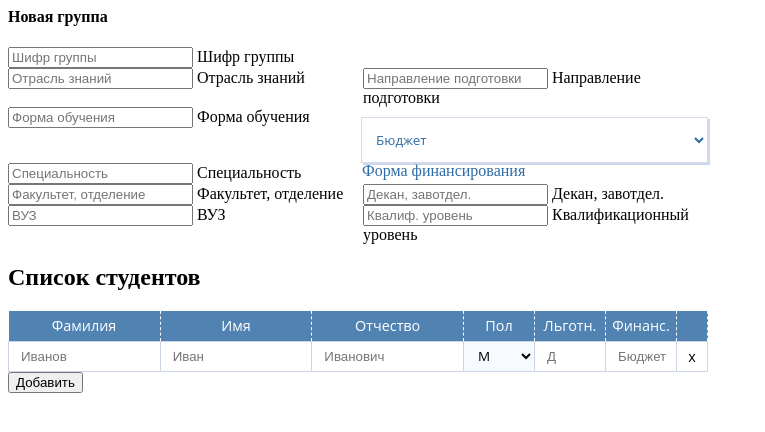
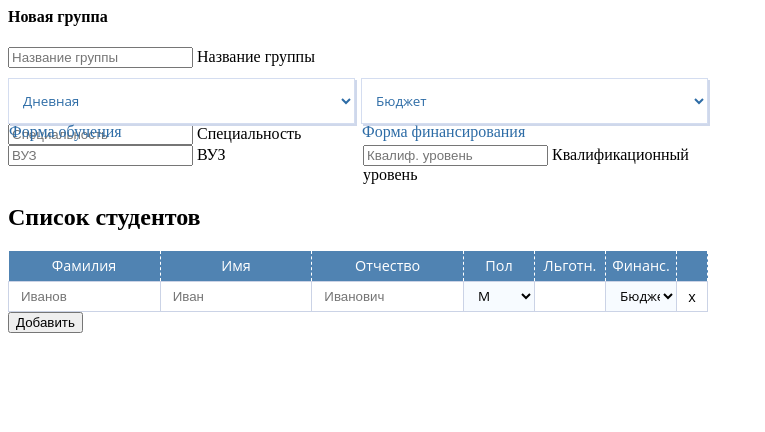
Before and after one commit to MikhailKravets/rj-app, a Python web app: template templates/add_group.html in a window 1280 px wide. Shown: the top 432 px of the page, without its empty margins (0-765 px from the left). Run offline with Jinja, Linux system fonts and the light colour scheme; the template is opened without the code that fills it, so the values that code supplies are empty.

Commit message:
Send add group data to server

```diff
--- a/templates/add_group.html
+++ b/templates/add_group.html
@@ -4,23 +4,18 @@
 <h4 class="titleHeader">Новая группа</h4>
 <div id="mainFrame">
     <div class="inputTextShell centerOne">
-        <input type="text" class="textField" placeholder="Шифр группы" required autocomplete="off">
-        <label class="prompt">Шифр группы</label>
+        <input type="text" class="textField" placeholder="Название группы" model="name" required autocomplete="off">
+        <label class="prompt">Название группы</label>
     </div>
-    <div class="inputTextShell leftHalf">
-        <input type="text" class="textField" placeholder="Отрасль знаний" required autocomplete="off">
-        <label class="prompt">Отрасль знаний</label>
-    </div>
-    <div class="inputTextShell rightHalf">
-        <input type="text" class="textField" placeholder="Направление подготовки" required autocomplete="off">
-        <label class="prompt">Направление подготовки</label>
-    </div>
-    <div class="inputTextShell leftHalf">
-        <input type="text" class="textField" placeholder="Форма обучения" required autocomplete="off">
-        <label class="prompt">Форма обучения</label>
+    <div class="selectShell leftHalf">
+        <select class="selectOne" default="Д" model="study_form" value="Д">
+            <option value="Д" selected="selected">Дневная</option>
+            <option value="З">Заочная</option>
+        </select>
+        <label class="prompt promptExpanded">Форма обучения</label>
     </div>
     <div class="selectShell rightHalf">
-        <select class="selectOne" model="sex" default="Б">
+        <select class="selectOne" default="Б" model="finance_form" value="Б">
             <option value="Б" selected="selected">Бюджет</option>
             <option value="К">Контракт</option>
         </select>
@@ -28,23 +23,15 @@
     </div>
     <div style="clear: both;"></div>
     <div class="inputTextShell centerOne">
-        <input type="text" class="textField" placeholder="Специальность" required autocomplete="off">
+        <input type="text" class="textField" placeholder="Специальность" model="specialty" required autocomplete="off">
         <label class="prompt">Специальность</label>
     </div>
     <div class="inputTextShell leftHalf">
-        <input type="text" class="textField" placeholder="Факультет, отделение" required autocomplete="off">
-        <label class="prompt">Факультет, отделение</label>
-    </div>
-    <div class="inputTextShell rightHalf">
-        <input type="text" class="textField" placeholder="Декан, завотдел." required autocomplete="off">
-        <label class="prompt">Декан, завотдел.</label>
-    </div>
-    <div class="inputTextShell leftHalf">
-        <input type="text" class="textField" placeholder="ВУЗ" required autocomplete="off">
+        <input type="text" class="textField" placeholder="ВУЗ" model="university" required autocomplete="off">
         <label class="prompt">ВУЗ</label>
     </div>
     <div class="inputTextShell rightHalf">
-        <input type="text" class="textField" placeholder="Квалиф. уровень" required autocomplete="off">
+        <input type="text" class="textField" placeholder="Квалиф. уровень" model="cvalification" required autocomplete="off">
         <label class="prompt">Квалификационный уровень</label>
     </div>
     <div style="clear: both"></div>
@@ -80,14 +67,18 @@
                    </select>
                 </td>
                 <td class="little">
-                    <input type="text" placeholder="Д" model-key="privilege">
+                    <input type="text" model-key="privilege">
                 </td>
                 <td class="little">
-                    <input type="text" placeholder="Бюджет" model-key="finance">
+                    <select class="selectOne" model-key="finance_form" novalidate="true">
+                        <option value="Б" selected="selected">Бюджет</option>
+                        <option value="К">Контракт</option>
+                   </select>
                 </td>
                 <td>x</td>
             </tr>
         </tbody>
     </table>
+    <div class="message center"></div>
     <button id="addButton">Добавить</button>
 </div>
--- a/templates/css/style.css
+++ b/templates/css/style.css
@@ -232,6 +232,11 @@ hr{
     color: #d4463f;
     line-height: 1.5;
 }
+.center{
+    text-align: center;
+    margin-left: auto;
+    margin-right: auto;
+}
 
 
 button{
--- a/templates/js/add_group.js
+++ b/templates/js/add_group.js
@@ -1,7 +1,17 @@
 function Controller(){
-    var model = {};
+    var model = {
+        name: '',
+        specialty: '',
+        finance_form: '',
+        study_form: '',
+        university: '',
+        cvalification: ''
+    };
     var students = [];
     var studentsView = $("[list-model]");
+
+
+    nullModel(model, true);
 
     studentsView.find('[model-key]').on('change', function(e){
         var closest = $(e.target).closest('tr');
@@ -40,4 +50,22 @@ function Controller(){
             closest.remove();
         }
     });
+
+    $('[model]').on('change', function(e){
+        model[$(e.target).attr('model')] = e.target.value;
+    });
+
+    $("#addButton").on('click', function(e){
+        if(!checkRequired($("[required]")))
+            showMessage($(".message"), 'Не все поля заполненны!');
+        else{
+            hideMessage($(".message"));
+            console.log(model);
+            console.log(students);
+            model.students = students;
+            queryServer('/group/post', ['ADD', model], function(data){
+                console.log(data);
+            })
+        }
+    });
 }
--- a/templates/js/app.js
+++ b/templates/js/app.js
@@ -17,7 +17,7 @@ function initModel(model){
     for(var i = 0; i < melem.length; i++)
         model[$(melem[i]).attr('model')] = melem[i].value;
 }
-function nullModel(model, initModel=true){
+function nullModel(model, init=true){
     var target = $("[model]");
     for(var i = 0; i < target.length; i++){
         var def = $(target[i]).attr('default');
@@ -25,7 +25,7 @@ function nullModel(model, initModel=true){
             $(target[i]).val(def)
         else $(target[i]).val('');
     }
-    if(initModel)
+    if(init)
         initModel(model);
 }
 function defaultify(){
```
Also changed, not shown: main.py (+5 -2 lines).
